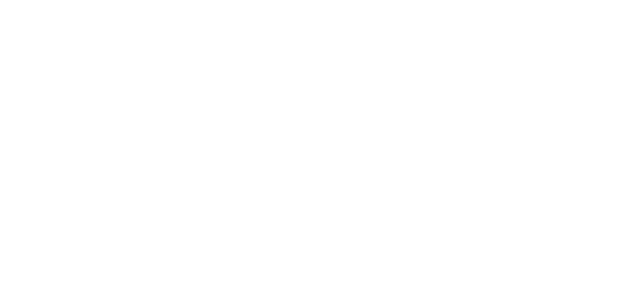
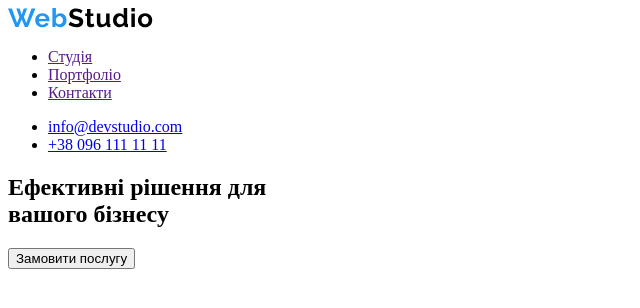
Before and after one commit to Koval2626/goit-markup-hw-01, a plain HTML site: page index.html in a window 1280 px wide. Shown: the whole page, without its empty margins (0-640 px from the left). Drawn offline with Linux system fonts and the light colour scheme.

Commit message:
Head nav + mein 1 section

```diff
--- a/index.html
+++ b/index.html
@@ -7,6 +7,29 @@
     <title>HW for GoIT</title>
 </head>
 <body>
+ <header>
+    <nav>
+        <a href="/">
+            <img src="/images/WebStudio.svg" alt="">
+        </a>
+     <ul>
+            <li><a href="">Студія</a></li>
+            <li><a href="">Портфоліо</a></li>
+            <li><a href="">Контакти</a></li>
+        </ul>
+    </nav>
+    <ul><li><a href="mailto:info@devstudio.com">info@devstudio.com</a></li>
+    <li><a href="tel:380961111111">+38 096 111 11 11</a></li>
+</ul>
+ </header>
+
+ <main>
+<section>
+    <h1>Ефективні рішення для <br> вашого бізнесу</h1>
+    <button>Замовити послугу</button>
+</section>
+<section></section>
+ </main>
 
 </body>
 </html>
```
Also changed, not shown: images/Frontend Developer.jpg (added), images/Marketing.jpg (added), images/UI Designer.jpg (added), images/WebStudio footer.svg (added), images/WebStudio.svg (added), images/img-2.jpg (added), images/img-3.jpg (added), images/img.jpg (added), images/product des.jpg (added), 2 other files.
